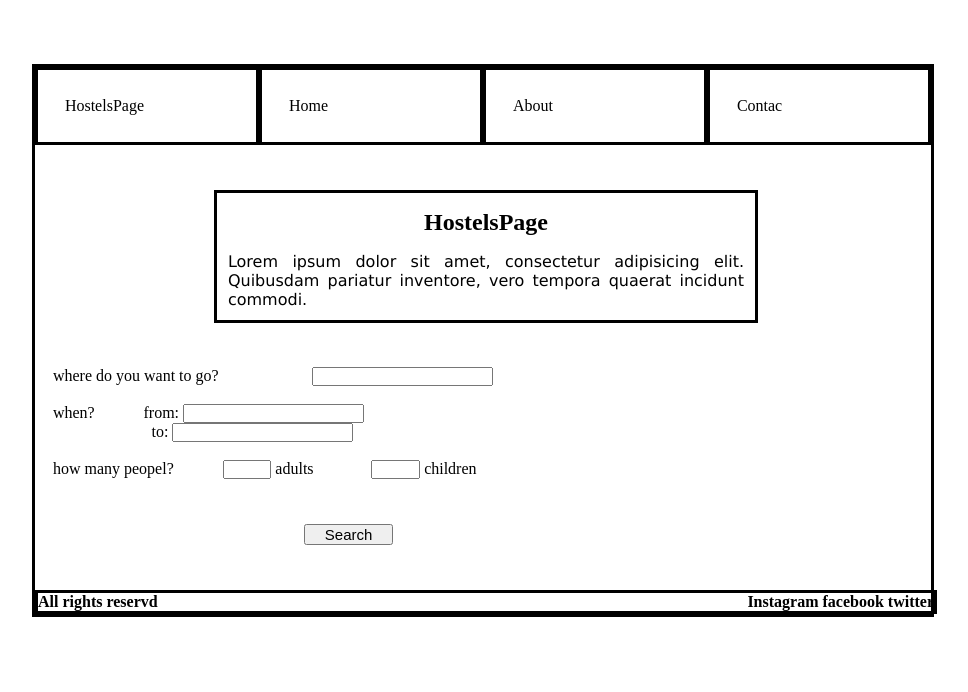
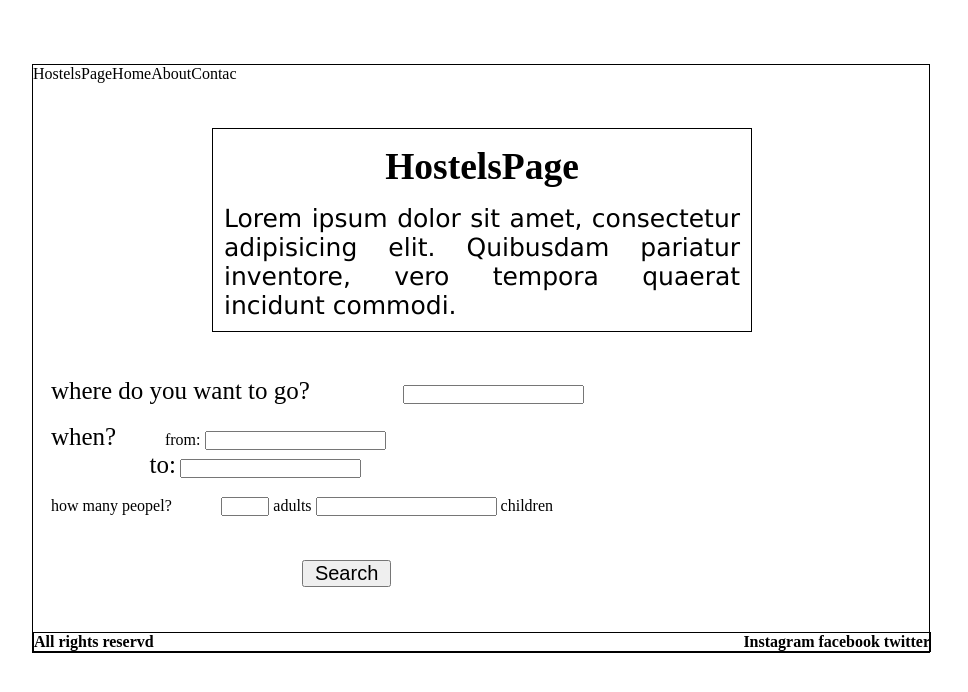
Before and after one commit to victoriaramos2777/Arquitectura-Bem, a plain HTML site: page index.html in a window 1280 px wide. Shown: the whole page, without its empty margins (32-1000 px from the left). Drawn offline with Linux system fonts and the light colour scheme.

Commit message:
html terminado

```diff
--- a/assets/style.css
+++ b/assets/style.css
@@ -5,7 +5,7 @@
 }
 
 body{
-    border:solid;
+    border: 1px solid;
     margin: 5%;
     width: 70%;
 }
@@ -17,15 +17,17 @@ body{
 }
 
 .navigation--list__item{
-    border: solid;
+    border: 1px solid;
     padding: 3%;
     width: 90%;
+    font-size: 25px;
 }
 .titulo {
-    border: solid;
+    border:1px  solid;
     width: 60%;
     margin: 5%;
     margin-left: 20% ;
+    font-size: 25px;
 }
 .titulo__item {
     margin: 3%;
@@ -45,13 +47,16 @@ body{
 }
 .login-form__label-2{
     margin-right: 5%;
+    font-size:25px ;
 }
 .login-form__label-1 {
     margin-right: 10%;
+    font-size:25px ;
 }
 
 .login-form__label-4{
     margin-left: 11%;
+    font-size:25px ;
 }
 .login-form--label__input-4{
     width: 5%;
@@ -63,14 +68,14 @@ body{
 }
 
 .button {
-    font-size: 15px;
+    font-size: 20px;
     width: 10%;
     margin-left: 30%;
     margin-bottom: 5%;
 }
 .footer {
     width: 100%;
-    border: solid;
+    border: 1px solid;
     display: flex;
     justify-content: space-between;
 
--- a/hindex.html
+++ b/index.html
@@ -10,12 +10,12 @@
 <body>
 
  <header class="header">
-    <nav class="navigation __ligh-theme">
+    <nav class="navigation__ligh-theme">
        <ul class="navigation__list">
-         <li class="navigation--list__item"><a href=""></a>HostelsPage</li>
-         <li class="navigation--list__item"><a href=""></a>Home</li>
-         <li class="navigation--list__item"><a href=""></a>About</li>
-         <li class="navigation--list__item"><a href=""></a>Contac</li>
+         <li class="navigation__list__item"><a href=""></a>HostelsPage</li>
+         <li class="navigation__list__item"><a href=""></a>Home</li>
+         <li class="navigation__list__item"><a href=""></a>About</li>
+         <li class="navigation__list__item"><a href=""></a>Contac</li>
       </ul>
     </nav>
  </header>
@@ -26,18 +26,18 @@
    </div>
       <form class="login-form"action="#">
          <label class="login-form__label-1" for="text">where do you want to go?</label>
-         <input class="login-form--label__input-1"type="text"><br>
+         <input class="login-form__label__input-1"type="text"><br>
          <br>
          <label class="login-form__label-2"for="text">when?</label>
          <label class="login-form__label-3"for="text">from:</label>
-         <input  class="login-form--label__input-2"type="text"><br>
+         <input  class="login-form__label__input-2"type="text"><br>
          <label class="login-form__label-4" for="text">to:</label>
-         <input  class="login-form--label__input-3"type="text"><br>
+         <input  class="login-form__label__input-3"type="text"><br>
          <br>
          <label class="login-form__label-5" for="text">how many peopel?</label>
          <input  class="login-form--label__input-4"type="number">
          <label class="login-form__label-6"for="text">adults</label>
-         <input  class="login-form--label__input-5"type="number">
+         <input  class="login-form__label__input-5"type="number">
          <label class="login-form__label" for="text">children</label>
       </form>
       <button class="button">Search</button>
@@ -46,8 +46,8 @@
    <div >
      <h4 class="footer__item"> All rights reservd</h4>
    </div>
-   <div class="footer--item__pages">
-      <h4 class="footer--item--pages__direction"> Instagram  facebook twitter</h4>
+   <div class="footer__item__pages">
+      <h4 class="footer--item__pages__direction"> Instagram  facebook twitter</h4>
    </div>
  </footer>
 </body>
```
